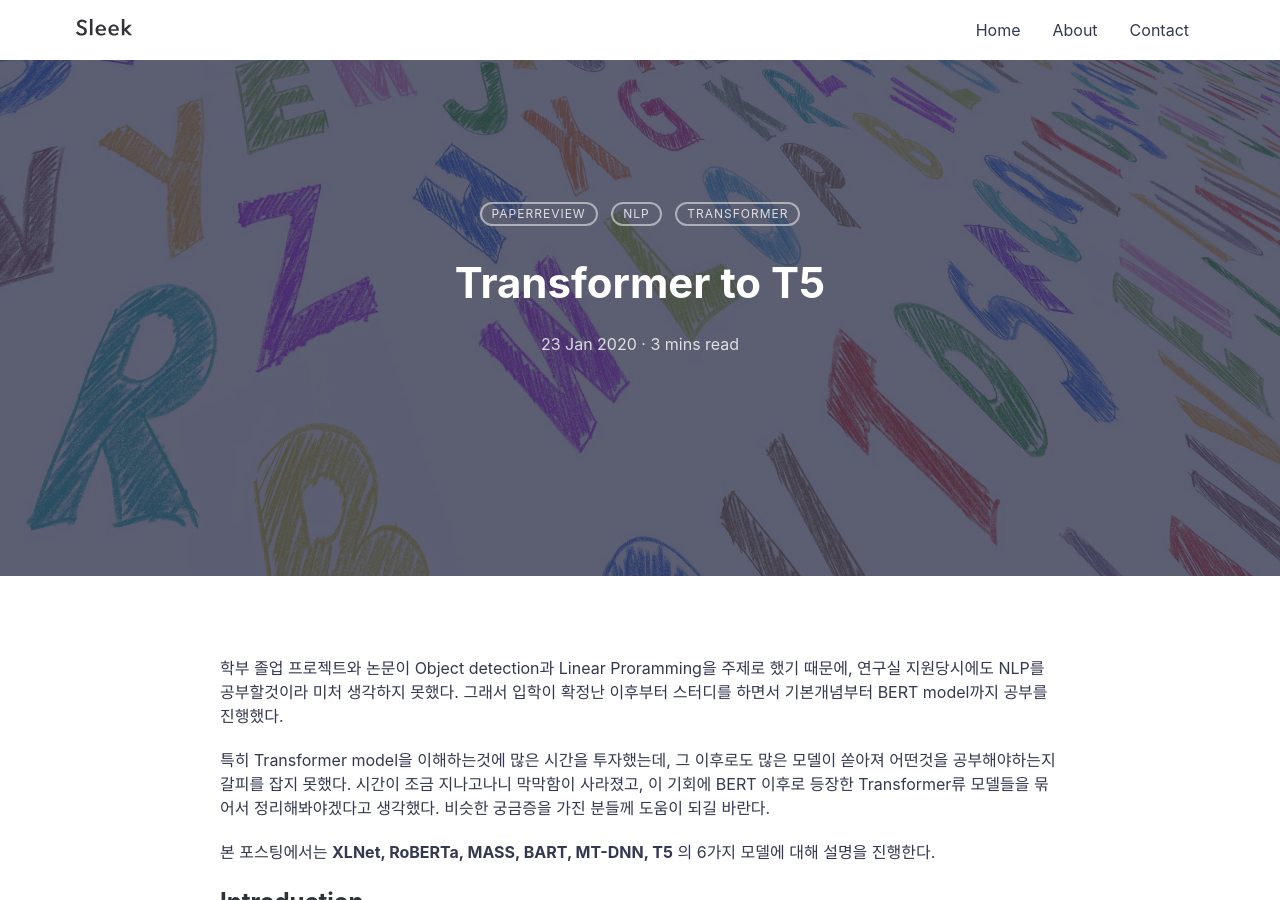
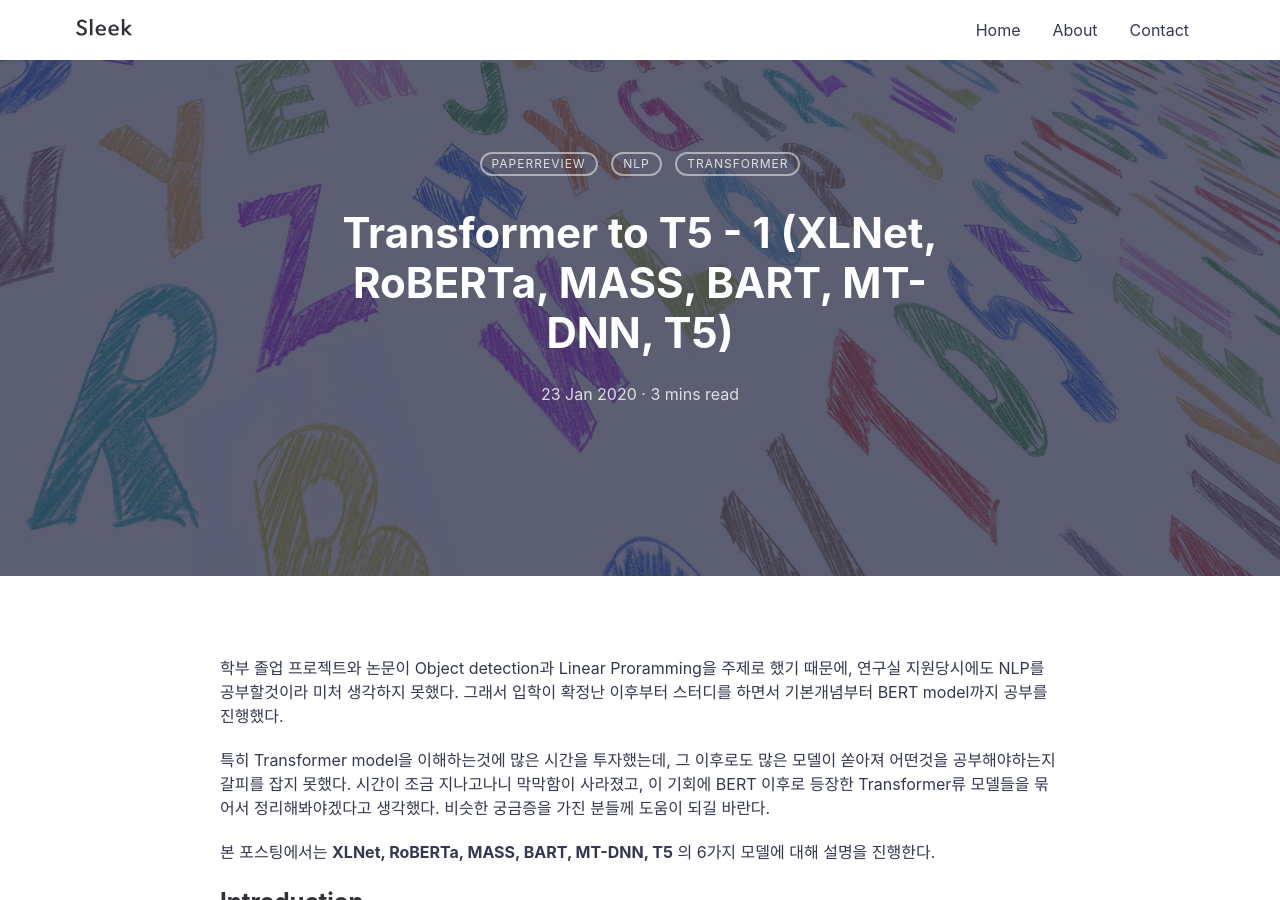
Before and after one commit to yukyunglee/yukyunglee.github.io, a Jekyll site: the page built from _posts/2020-01-23-Transformer-to-T5.md, in a window 1280 px wide and 900 px high. Built offline with Jekyll 4.4.1, drawn with Linux system fonts in a browser that asks for light colours; formulas are drawn with MathJax 3; comment, search, counter and statistics services are not loaded.

Commit message:
Update 2020-01-23-Transformer-to-T5.md

```diff
--- a/_posts/2020-01-23-Transformer-to-T5.md
+++ b/_posts/2020-01-23-Transformer-to-T5.md
@@ -1,7 +1,7 @@
 ---
 layout: post
-title: Transformer to T5 # 1 (XLNet, RoBERTa, MASS, BART, MT-DNN, T5)
-summary: Transformer 기반의 언어모델들에대한  정리 및 비교 #1 Introduction 🔥
+title: Transformer to T5 - 1 (XLNet, RoBERTa, MASS, BART, MT-DNN, T5)
+summary: Transformer 기반의 언어모델들에대한  정리 및 비교 - 1 Introduction 🔥
 featured-img: TranstoT5
 categories: [PaperReview,NLP,Transformer]
 use_math: true
```
